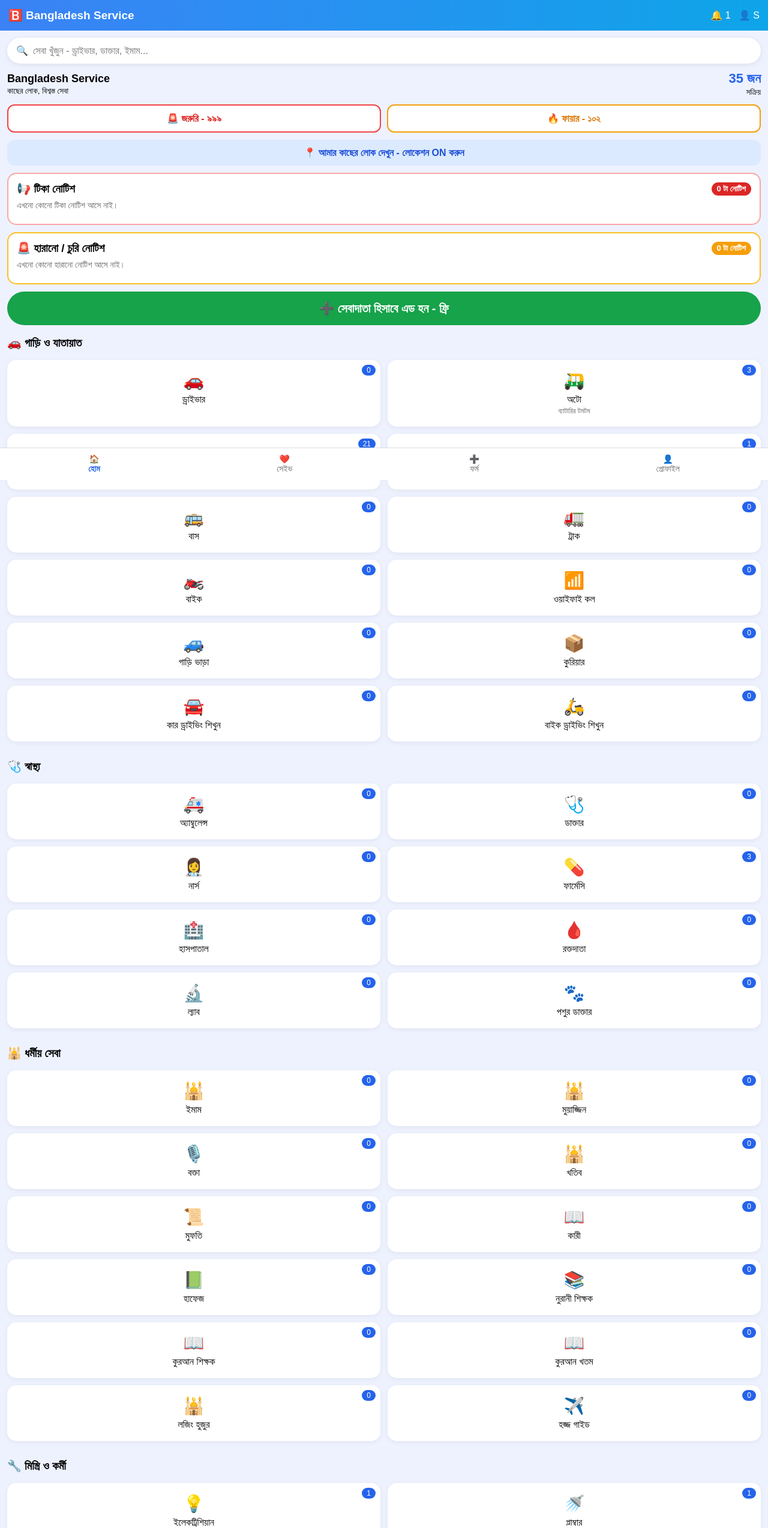
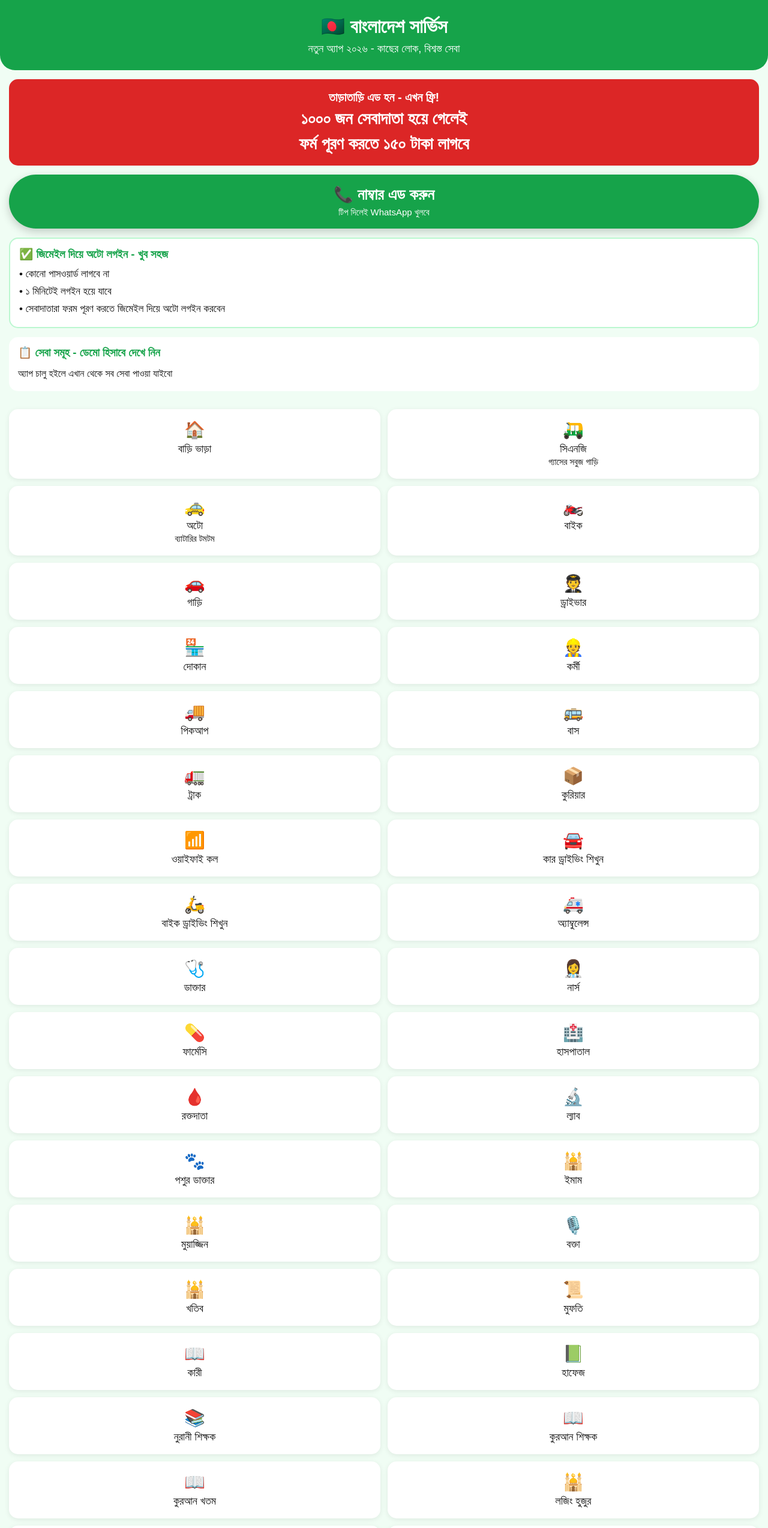
Before and after one commit to sabbirkig6-hue/Amarbajar, a plain HTML site: page index.html in a window 1280 px wide. Shown: the top 2547 px of the page at 60% size. Drawn offline with Linux system fonts and the light colour scheme.

Commit message:
Update index.html

```diff
--- a/index.html
+++ b/index.html
@@ -3,173 +3,159 @@
 <head>
 <meta charset="UTF-8">
 <meta name="viewport" content="width=device-width, initial-scale=1.0">
-<title>Bangladesh Service</title>
+<title>বাংলাদেশ সার্ভিস - নতুন অ্যাপ ২০২৬</title>
 <style>
 *{margin:0;padding:0;box-sizing:border-box;font-family:Hind Siliguri,Arial,sans-serif}
-body{background:#eef2ff;padding-bottom:80px}
-.top{background:linear-gradient(90deg,#3b82f6,#0ea5e9);color:white;padding:14px;display:flex;justify-content:space-between;align-items:center}
-.top b{font-size:19px}
-.search{margin:12px;background:white;border-radius:30px;padding:12px 15px;display:flex;gap:8px;box-shadow:0 2px 8px rgba(0,0,0,.08)}
-.search input{border:none;outline:none;width:100%;font-size:16px}
-.head{margin:0 12px;display:flex;justify-content:space-between;align-items:center}
-.head h3{font-size:18px}.head b{color:#2563eb;font-size:22px}
-.emg{display:flex;gap:10px;margin:12px}
-.emg div{flex:1;text-align:center;padding:12px;border-radius:12px;font-weight:bold;font-size:16px;background:white}
-.e1{border:2px solid #ef4444;color:#dc2626}
-.e2{border:2px solid #f59e0b;color:#d97706}
-.loc{background:#dbeafe;margin:12px;padding:12px;border-radius:12px;text-align:center;color:#1d4ed8;font-weight:bold}
-.notice{margin:12px;background:white;border:2px solid #fca5a5;border-radius:15px;padding:14px}
-.notice2{margin:12px;background:white;border:2px solid #fbbf24;border-radius:15px;padding:14px}
-.notice h3,.notice2 h3{display:flex;justify-content:space-between}
-.badge{background:#dc2626;color:white;font-size:13px;padding:3px 9px;border-radius:20px}
-.badge2{background:#f59e0b;color:white;font-size:13px;padding:3px 9px;border-radius:20px}
-.notice p,.notice2 p{color:#666;margin:8px 0;font-size:14px}
-h2{margin:18px 12px 5px;font-size:19px}
-.grid{display:grid;grid-template-columns:1fr 1fr;gap:12px;padding:12px}
-.card{background:white;border-radius:15px;padding:18px 8px;text-align:center;position:relative;box-shadow:0 2px 8px rgba(0,0,0,.06)}
-.card b{display:block;font-size:28px;margin-bottom:6px}
-.card i{position:absolute;top:8px;right:8px;background:#2563eb;color:white;font-style:normal;font-size:12px;padding:2px 8px;border-radius:20px}
-.card small{font-size:12px;color:#666}
-.addbtn{display:block;background:#16a34a;color:white;text-align:center;margin:12px;padding:16px;border-radius:50px;text-decoration:none;font-size:20px;font-weight:bold}
-.bottom{position:fixed;bottom:0;left:0;right:0;background:white;display:flex;justify-content:space-around;padding:10px 0;border-top:1px solid #ddd}
-.bottom div{text-align:center;font-size:14px;color:#666}
-.bottom div.active{color:#2563eb;font-weight:bold}
+body{background:#f0fdf4;color:#111;text-align:center}
+.header{background:#16a34a;color:white;padding:25px 15px;border-radius:0 0 25px 25px}
+.header h1{font-size:32px}
+.header p{margin-top:8px;font-size:18px}
+.banner{background:#dc2626;color:white;margin:15px;padding:15px;border-radius:15px;font-size:20px;font-weight:bold;line-height:1.5}
+.banner span{font-size:28px}
+.btn{display:block;background:#16a34a;color:white;font-size:26px;font-weight:bold;padding:18px;margin:15px;border-radius:50px;text-decoration:none;box-shadow:0 5px 15px rgba(0,0,0,0.2)}
+.btn small{display:block;font-size:15px;font-weight:normal;margin-top:5px}
+.info{background:white;margin:15px;padding:15px;border-radius:15px;border:2px solid #bbf7d0;text-align:left}
+.info h3{color:#16a34a;margin-bottom:8px}
+.info p{font-size:17px;line-height:1.7}
+.grid{display:grid;grid-template-columns:1fr 1fr;gap:12px;padding:15px}
+.card{background:white;padding:18px 10px;border-radius:15px;font-size:18px;box-shadow:0 2px 8px rgba(0,0,0,0.08)}
+.card b{display:block;font-size:28px;margin-bottom:5px}
+.section{background:white;margin:15px;padding:15px;border-radius:15px;text-align:left}
+.section h3{color:#16a34a;margin-bottom:10px}
+.section p{font-size:16px;line-height:1.8}
+.footer{padding:20px;font-size:14px;color:#666}
 </style>
 </head>
 <body>
 
-<div class="top"><b>🅱️ Bangladesh Service</b><div>🔔 1 &nbsp; 👤 S</div></div>
-<div class="search">🔍 <input id="s" onkeyup="f()" placeholder="সেবা খুঁজুন - ড্রাইভার, ডাক্তার, ইমাম..."></div>
-<div class="head"><div><h3>Bangladesh Service</h3><small>কাছের লোক, বিশ্বস্ত সেবা</small></div><div style="text-align:right"><b>35 জন</b><br><small>সক্রিয়</small></div></div>
-<div class="emg"><div class="e1">🚨 জরুরি - ৯৯৯</div><div class="e2">🔥 ফায়ার - ১০২</div></div>
-<div class="loc">📍 আমার কাছের লোক দেখুন - লোকেশন ON করুন</div>
-
-<div class="notice"><h3>📢 টিকা নোটিশ <span class="badge">0 টা নোটিশ</span></h3><p>এখনো কোনো টিকা নোটিশ আসে নাই।</p></div>
-<div class="notice2"><h3>🚨 হারানো / চুরি নোটিশ <span class="badge2">0 টা নোটিশ</span></h3><p>এখনো কোনো হারানো নোটিশ আসে নাই।</p></div>
-
-<a class="addbtn" href="https://wa.me/8801606582282?text=আমি%20সেবাদাতা%20হতে%20চাই">➕ সেবাদাতা হিসাবে এড হন - ফ্রি</a>
-
-<h2>🚗 গাড়ি ও যাতায়াত</h2>
-<div class="grid">
-<div class="card"><i>0</i><b>🚗</b>ড্রাইভার</div>
-<div class="card"><i>3</i><b>🛺</b>অটো<br><small>ব্যাটারির টমটম</small></div>
-<div class="card"><i>21</i><b>🚕</b>সিএনজি</div>
-<div class="card"><i>1</i><b>🚚</b>পিকআপ</div>
-<div class="card"><i>0</i><b>🚌</b>বাস</div>
-<div class="card"><i>0</i><b>🚛</b>ট্রাক</div>
-<div class="card"><i>0</i><b>🏍️</b>বাইক</div>
-<div class="card"><i>0</i><b>📶</b>ওয়াইফাই কল</div>
-<div class="card"><i>0</i><b>🚙</b>গাড়ি ভাড়া</div>
-<div class="card"><i>0</i><b>📦</b>কুরিয়ার</div>
-<div class="card"><i>0</i><b>🚘</b>কার ড্রাইভিং শিখুন</div>
-<div class="card"><i>0</i><b>🛵</b>বাইক ড্রাইভিং শিখুন</div>
+<div class="header">
+  <h1>🇧🇩 বাংলাদেশ সার্ভিস</h1>
+  <p>নতুন অ্যাপ ২০২৬ - কাছের লোক, বিশ্বস্ত সেবা</p>
 </div>
 
-<h2>🩺 স্বাস্থ্য</h2>
-<div class="grid">
-<div class="card"><i>0</i><b>🚑</b>অ্যাম্বুলেন্স</div>
-<div class="card"><i>0</i><b>🩺</b>ডাক্তার</div>
-<div class="card"><i>0</i><b>👩‍⚕️</b>নার্স</div>
-<div class="card"><i>3</i><b>💊</b>ফার্মেসি</div>
-<div class="card"><i>0</i><b>🏥</b>হাসপাতাল</div>
-<div class="card"><i>0</i><b>🩸</b>রক্তদাতা</div>
-<div class="card"><i>0</i><b>🔬</b>ল্যাব</div>
-<div class="card"><i>0</i><b>🐾</b>পশুর ডাক্তার</div>
+<div class="banner">
+  তাড়াতাড়ি এড হন - এখন ফ্রি!<br>
+  <span>১০০০ জন সেবাদাতা হয়ে গেলেই<br>ফর্ম পূরণ করতে ১৫০ টাকা লাগবে</span>
 </div>
 
-<h2>🕌 ধর্মীয় সেবা</h2>
-<div class="grid">
-<div class="card"><i>0</i><b>🕌</b>ইমাম</div>
-<div class="card"><i>0</i><b>🕌</b>মুয়াজ্জিন</div>
-<div class="card"><i>0</i><b>🎙️</b>বক্তা</div>
-<div class="card"><i>0</i><b>🕌</b>খতিব</div>
-<div class="card"><i>0</i><b>📜</b>মুফতি</div>
-<div class="card"><i>0</i><b>📖</b>কারী</div>
-<div class="card"><i>0</i><b>📗</b>হাফেজ</div>
-<div class="card"><i>0</i><b>📚</b>নুরানী শিক্ষক</div>
-<div class="card"><i>0</i><b>📖</b>কুরআন শিক্ষক</div>
-<div class="card"><i>0</i><b>📖</b>কুরআন খতম</div>
-<div class="card"><i>0</i><b>🕌</b>লজিং হুজুর</div>
-<div class="card"><i>0</i><b>✈️</b>হজ্জ গাইড</div>
+<a class="btn" href="https://wa.me/8801606582282?text=আমি%20সেবাদাতা%20হতে%20চাই">
+  📞 নাম্বার এড করুন
+  <small>টিপ দিলেই WhatsApp খুলবে</small>
+</a>
+
+<div class="info">
+  <h3>✅ জিমেইল দিয়ে অটো লগইন - খুব সহজ</h3>
+  <p>
+    • কোনো পাসওয়ার্ড লাগবে না<br>
+    • ১ মিনিটেই লগইন হয়ে যাবে<br>
+    • সেবাদাতারা ফরম পূরণ করতে জিমেইল দিয়ে অটো লগইন করবেন
+  </p>
 </div>
 
-<h2>🔧 মিস্ত্রি ও কর্মী</h2>
-<div class="grid">
-<div class="card"><i>1</i><b>💡</b>ইলেকট্রিশিয়ান</div>
-<div class="card"><i>1</i><b>🚿</b>প্লাম্বার</div>
-<div class="card"><i>1</i><b>🧱</b>রাজমিস্ত্রি</div>
-<div class="card"><i>1</i><b>🎨</b>রং মিস্ত্রি</div>
-<div class="card"><i>1</i><b>🪚</b>কাঠমিস্ত্রি</div>
-<div class="card"><i>0</i><b>🔧</b>ওয়েল্ডার</div>
-<div class="card"><i>0</i><b>⚙️</b>মেকানিক</div>
-<div class="card"><i>0</i><b>👷</b>কর্মী / শ্রমিক</div>
-<div class="card"><i>0</i><b>🧹</b>কাজের বুয়া</div>
-<div class="card"><i>0</i><b>💂</b>গার্ড</div>
-<div class="card"><i>0</i><b>⛏️</b>মাটি কাটা / পুকুর খনন</div>
+<div class="section">
+  <h3>📋 সেবা সমূহ - ডেমো হিসাবে দেখে নিন</h3>
+  <p>অ্যাপ চালু হইলে এখান থেকে সব সেবা পাওয়া যাইবো</p>
 </div>
 
-<h2>✂️ অন্যান্য সেবা</h2>
 <div class="grid">
-<div class="card"><i>0</i><b>✂️</b>দর্জি</div>
-<div class="card"><i>0</i><b>💈</b>নাপিত</div>
-<div class="card"><i>0</i><b>🍳</b>বাবুর্চি</div>
-<div class="card"><i>0</i><b>👨‍🏫</b>শিক্ষক</div>
-<div class="card"><i>0</i><b>📚</b>প্রাইভেট টিউটর</div>
-<div class="card"><i>0</i><b>🏏</b>কোচ</div>
-<div class="card"><i>0</i><b>⚖️</b>উকিল</div>
-<div class="card"><i>0</i><b>📷</b>ফটোগ্রাফার</div>
-<div class="card"><i>0</i><b>🎉</b>ডেকোরেটর</div>
-<div class="card"><i>0</i><b>💻</b>আইটি সেবা</div>
-<div class="card"><i>0</i><b>🌐</b>ওয়েব ডিজাইন</div>
-<div class="card"><i>0</i><b>📱</b>মোবাইল সার্ভিস</div>
+  <div class="card"><b>🏠</b>বাড়ি ভাড়া</div>
+  <div class="card"><b>🛺</b>সিএনজি<br><small>গ্যাসের সবুজ গাড়ি</small></div>
+  <div class="card"><b>🚕</b>অটো<br><small>ব্যাটারির টমটম</small></div>
+  <div class="card"><b>🏍️</b>বাইক</div>
+  <div class="card"><b>🚗</b>গাড়ি</div>
+  <div class="card"><b>🧑‍✈️</b>ড্রাইভার</div>
+  <div class="card"><b>🏪</b>দোকান</div>
+  <div class="card"><b>👷</b>কর্মী</div>
+  <div class="card"><b>🚚</b>পিকআপ</div>
+  <div class="card"><b>🚌</b>বাস</div>
+  <div class="card"><b>🚛</b>ট্রাক</div>
+  <div class="card"><b>📦</b>কুরিয়ার</div>
+  <div class="card"><b>📶</b>ওয়াইফাই কল</div>
+  <div class="card"><b>🚘</b>কার ড্রাইভিং শিখুন</div>
+  <div class="card"><b>🛵</b>বাইক ড্রাইভিং শিখুন</div>
+  <div class="card"><b>🚑</b>অ্যাম্বুলেন্স</div>
+  <div class="card"><b>🩺</b>ডাক্তার</div>
+  <div class="card"><b>👩‍⚕️</b>নার্স</div>
+  <div class="card"><b>💊</b>ফার্মেসি</div>
+  <div class="card"><b>🏥</b>হাসপাতাল</div>
+  <div class="card"><b>🩸</b>রক্তদাতা</div>
+  <div class="card"><b>🔬</b>ল্যাব</div>
+  <div class="card"><b>🐾</b>পশুর ডাক্তার</div>
+  <div class="card"><b>🕌</b>ইমাম</div>
+  <div class="card"><b>🕌</b>মুয়াজ্জিন</div>
+  <div class="card"><b>🎙️</b>বক্তা</div>
+  <div class="card"><b>🕌</b>খতিব</div>
+  <div class="card"><b>📜</b>মুফতি</div>
+  <div class="card"><b>📖</b>কারী</div>
+  <div class="card"><b>📗</b>হাফেজ</div>
+  <div class="card"><b>📚</b>নুরানী শিক্ষক</div>
+  <div class="card"><b>📖</b>কুরআন শিক্ষক</div>
+  <div class="card"><b>📖</b>কুরআন খতম</div>
+  <div class="card"><b>🕌</b>লজিং হুজুর</div>
+  <div class="card"><b>✈️</b>হজ্জ গাইড</div>
+  <div class="card"><b>💡</b>ইলেকট্রিশিয়ান</div>
+  <div class="card"><b>🚿</b>প্লাম্বার</div>
+  <div class="card"><b>🧱</b>রাজমিস্ত্রি</div>
+  <div class="card"><b>🎨</b>রং মিস্ত্রি</div>
+  <div class="card"><b>🪚</b>কাঠমিস্ত্রি</div>
+  <div class="card"><b>🔧</b>ওয়েল্ডার</div>
+  <div class="card"><b>⚙️</b>মেকানিক</div>
+  <div class="card"><b>🧹</b>কাজের বুয়া</div>
+  <div class="card"><b>💂</b>গার্ড</div>
+  <div class="card"><b>⛏️</b>মাটি কাটা / পুকুর খনন</div>
+  <div class="card"><b>✂️</b>দর্জি</div>
+  <div class="card"><b>💈</b>নাপিত</div>
+  <div class="card"><b>🍳</b>বাবুর্চি</div>
+  <div class="card"><b>👨‍🏫</b>শিক্ষক</div>
+  <div class="card"><b>📚</b>প্রাইভেট টিউটর</div>
+  <div class="card"><b>🏏</b>কোচ</div>
+  <div class="card"><b>⚖️</b>উকিল</div>
+  <div class="card"><b>📷</b>ফটোগ্রাফার</div>
+  <div class="card"><b>🎉</b>ডেকোরেটর</div>
+  <div class="card"><b>💻</b>আইটি সেবা</div>
+  <div class="card"><b>🌐</b>ওয়েব ডিজাইন</div>
+  <div class="card"><b>📱</b>মোবাইল সার্ভিস</div>
+  <div class="card"><b>🗺️</b>জমি বিক্রি</div>
+  <div class="card"><b>🌾</b>কৃষক</div>
+  <div class="card"><b>🐄</b>গরু</div>
+  <div class="card"><b>🐐</b>ছাগল</div>
+  <div class="card"><b>🦆</b>হাঁস</div>
+  <div class="card"><b>🐔</b>মুরগি</div>
+  <div class="card"><b>🐃</b>মহিষ</div>
+  <div class="card"><b>🕊️</b>কবুতর</div>
+  <div class="card"><b>🐟</b>মাছের পোনা</div>
+  <div class="card"><b>👨‍🌾</b>কৃষি শ্রমিক</div>
+  <div class="card"><b>🚜</b>ট্রাক্টর ভাড়া</div>
+  <div class="card"><b>🌾</b>ধান কাটা মেশিন</div>
+  <div class="card"><b>👨‍🏫</b>লজিং মাস্টার</div>
+  <div class="card"><b>➗</b>অংক টিচার</div>
+  <div class="card"><b>📝</b>বাংলা টিচার</div>
+  <div class="card"><b>🔤</b>ইংরেজি টিচার</div>
+  <div class="card"><b>📜</b>আরবি টিচার</div>
+  <div class="card"><b>🔬</b>বিজ্ঞান টিচার</div>
+  <div class="card"><b>💻</b>আইসিটি টিচার</div>
+  <div class="card"><b>🖥️</b>কম্পিউটার শিখুন</div>
+  <div class="card"><b>📋</b>চাকরির আবেদন</div>
+  <div class="card"><b>📄</b>সিভি বানানো</div>
+  <div class="card"><b>🛂</b>পাসপোর্ট / ভিসা</div>
+  <div class="card"><b>📜</b>জন্ম নিবন্ধন</div>
 </div>
 
-<h2>🏠 জমি ও বাড়ি</h2>
-<div class="grid">
-<div class="card"><i>0</i><b>🏠</b>বাড়ি ভাড়া</div>
-<div class="card"><i>0</i><b>🗺️</b>জমি বিক্রি</div>
-<div class="card"><i>0</i><b>🌾</b>কৃষক</div>
-<div class="card"><i>0</i><b>🛒</b>দোকানদার</div>
+<div class="section">
+  <h3>🔥 কেন এড হবেন?</h3>
+  <p>
+    ১. এখন ফ্রি - পরে ১৫০ টাকা লাগবে<br>
+    ২. আপনার এলাকার মানুষই আপনাকে কল দিবে<br>
+    ৩. প্রতিদিন নতুন কাস্টমার পাবেন<br>
+    ৪. জিমেইল দিয়ে ১ মিনিটে ফরম পূরণ
+  </p>
 </div>
 
-<h2>🐄 গরু-ছাগল ও কৃষি</h2>
-<div class="grid">
-<div class="card"><i>0</i><b>🐄</b>গরু</div>
-<div class="card"><i>0</i><b>🐐</b>ছাগল</div>
-<div class="card"><i>0</i><b>🦆</b>হাঁস</div>
-<div class="card"><i>0</i><b>🐔</b>মুরগি</div>
-<div class="card"><i>0</i><b>🐃</b>মহিষ</div>
-<div class="card"><i>0</i><b>🕊️</b>কবুতর</div>
-<div class="card"><i>0</i><b>🐟</b>মাছের পোনা</div>
-<div class="card"><i>0</i><b>👨‍🌾</b>কৃষি শ্রমিক</div>
-<div class="card"><i>0</i><b>🚜</b>ট্রাক্টর ভাড়া</div>
-<div class="card"><i>0</i><b>🌾</b>ধান কাটা মেশিন</div>
-</div>
+<a class="btn" href="https://wa.me/8801606582282?text=আমি%20সেবাদাতা%20হতে%20চাই">
+  📞 নাম্বার এড করুন
+</a>
 
-<h2>📚 টিচার ও পড়াশোনা</h2>
-<div class="grid">
-<div class="card"><i>0</i><b>👨‍🏫</b>লজিং মাস্টার</div>
-<div class="card"><i>0</i><b>➗</b>অংক টিচার</div>
-<div class="card"><i>0</i><b>📝</b>বাংলা টিচার</div>
-<div class="card"><i>0</i><b>🔤</b>ইংরেজি টিচার</div>
-<div class="card"><i>0</i><b>📜</b>আরবি টিচার</div>
-<div class="card"><i>0</i><b>🔬</b>বিজ্ঞান টিচার</div>
-<div class="card"><i>0</i><b>💻</b>আইসিটি টিচার</div>
-<div class="card"><i>0</i><b>🖥️</b>কম্পিউটার শিখুন</div>
-</div>
+<div class="footer">বাংলাদেশ সার্ভিস © ২০২৬ | চরখাই, সিলেট</div>
 
-<h2>📄 কাগজপত্র</h2>
-<div class="grid">
-<div class="card"><i>0</i><b>📋</b>চাকরির আবেদন</div>
-<div class="card"><i>0</i><b>📄</b>সিভি বানানো</div>
-<div class="card"><i>0</i><b>🛂</b>পাসপোর্ট / ভিসা</div>
-<div class="card"><i>0</i><b>📜</b>জন্ম নিবন্ধন</div>
-</div>
-
-<div class="bottom"><div class="active">🏠<br>হোম</div><div>❤️<br>সেইভ</div><div>➕<br>ফর্ম</div><div>👤<br>প্রোফাইল</div></div>
-
-<script>
-function f(){let v=document.getElementById('s').value.toLowerCase();document.querySelectorAll('.card').forEach(c=>{c.style.display=c.textContent.toLowerCase().includes(v)?'block':'none'})}
-</script>
 </body>
-  </html>
+    </html>
```
